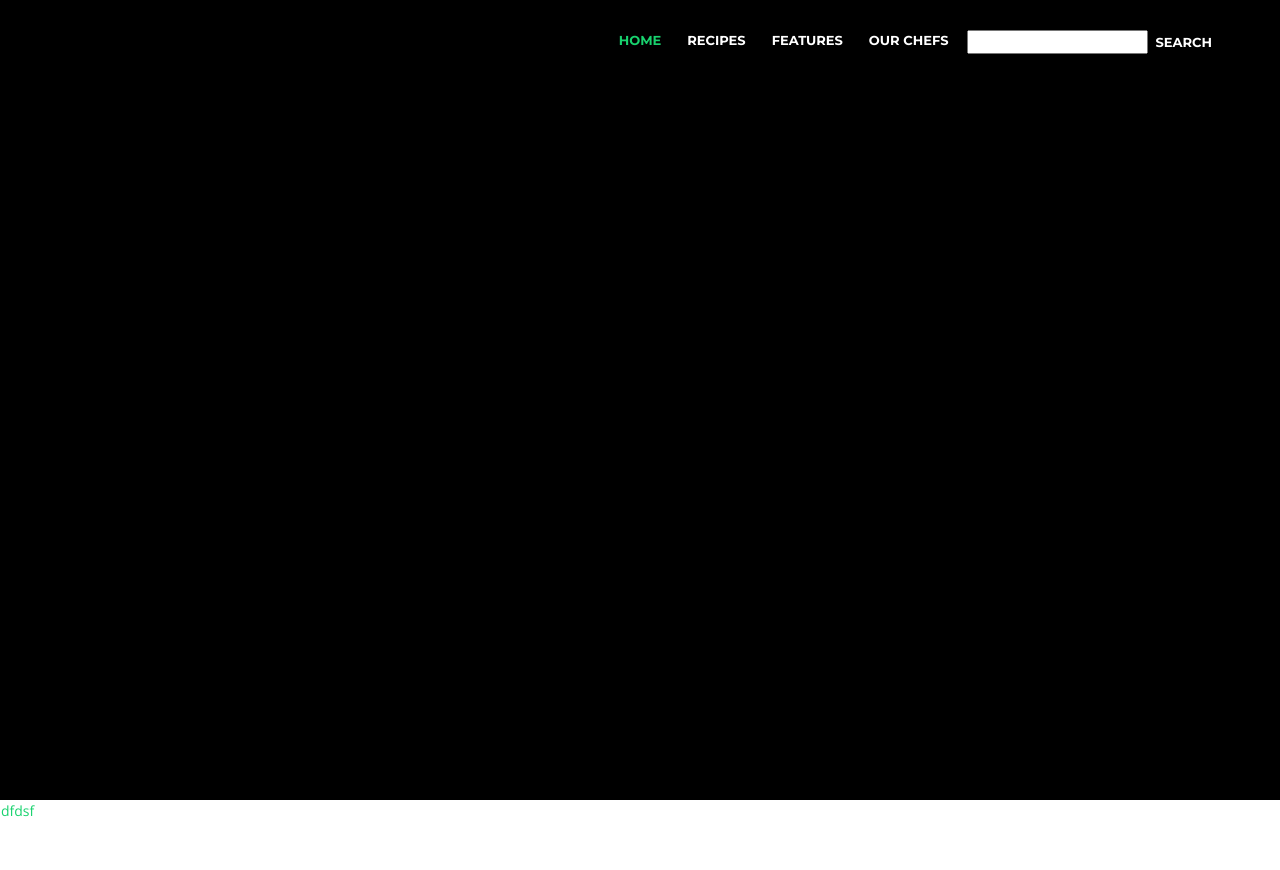
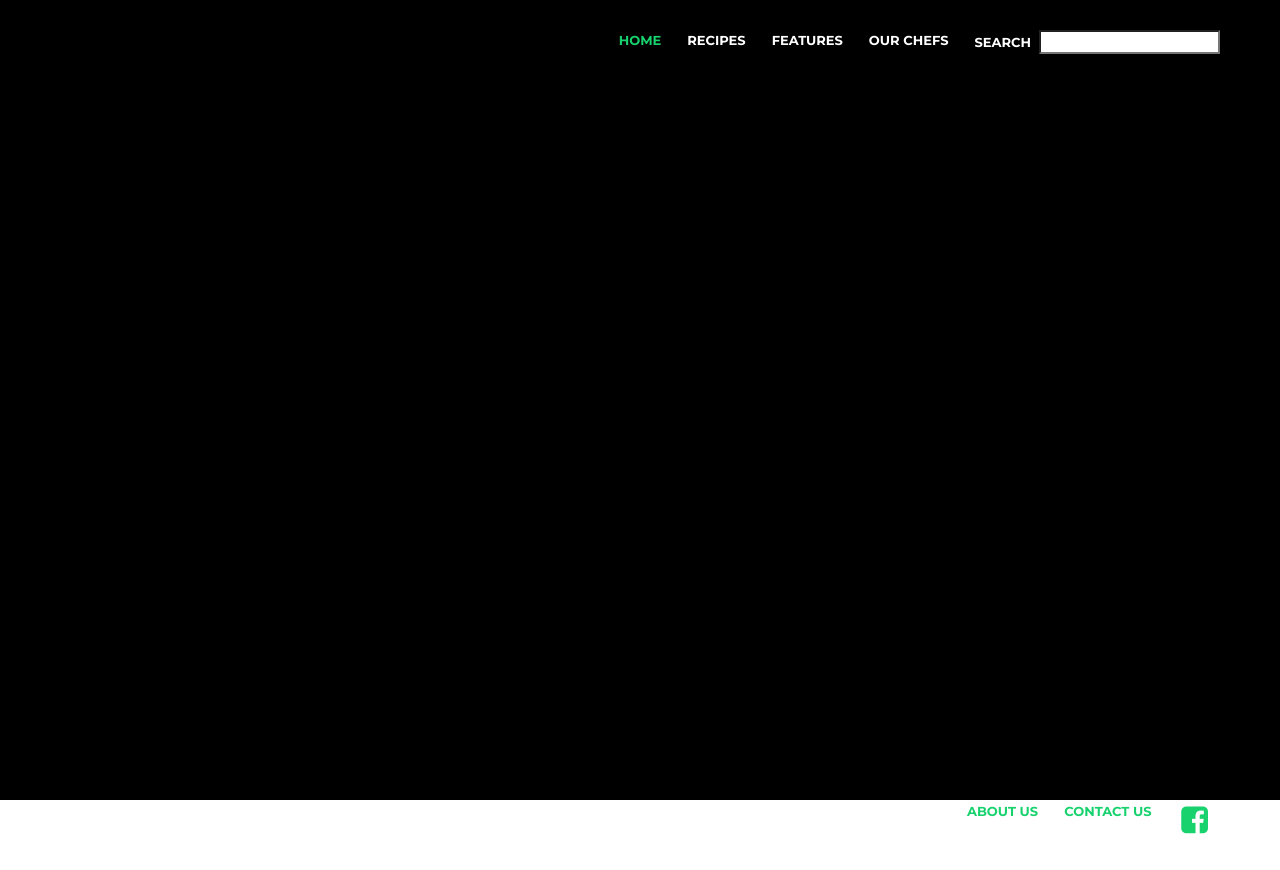
Before and after one commit to MeriemSaaid/food_lover_react, a React (Create React App) app: page / in a window 1280 px wide. Built offline with nearby package versions, Linux system fonts and the light colour scheme.

Commit message:
adding fb contact us and about

```diff
--- a/package.json
+++ b/package.json
@@ -12,7 +12,8 @@
     "react": "^16.7.0",
     "react-dom": "^16.7.0",
     "react-router-dom": "^4.3.1",
-    "react-scripts": "2.1.1"
+    "react-scripts": "2.1.1",
+    "semantic-ui-react": "^0.84.0"
   },
   "scripts": {
     "start": "react-scripts start",
--- a/public/index.html
+++ b/public/index.html
@@ -1,6 +1,11 @@
 <!DOCTYPE html>
 <html lang="en">
   <head>
+    <!--Semantic ui cdn-->
+    <link
+  rel="stylesheet"
+  href="//cdn.jsdelivr.net/npm/semantic-ui@2.4.1/dist/semantic.min.css"
+/>
     <meta charset="utf-8" />
     <link rel="shortcut icon" href="%PUBLIC_URL%/favicon.ico" />
     <meta
@@ -49,7 +54,7 @@
       integrity="sha384-mzrmE5qonljUremFsqc01SB46JvROS7bZs3IO2EmfFsd15uHvIt+Y8vEf7N7fWAU"
       crossorigin="anonymous"
     />
-
+    <link href="//maxcdn.bootstrapcdn.com/font-awesome/4.1.0/css/font-awesome.min.css" rel="stylesheet">
     <title>Food lover</title>
   </head>
   <body>
--- a/src/App.css
+++ b/src/App.css
@@ -1481,31 +1481,6 @@ body.mobile-nav-active #mobile-nav-toggle {
   line-height: 26px;
 }
 
-#footer .footer-top .footer-newsletter {
-  margin-bottom: 30px;
-}
-
-#footer .footer-top .footer-newsletter input[type="email"] {
-  border: 0;
-  padding: 6px 8px;
-  width: 65%;
-}
-
-#footer .footer-top .footer-newsletter input[type="submit"] {
-  background: #18d26e;
-  border: 0;
-  width: 35%;
-  padding: 6px 0;
-  text-align: center;
-  color: #fff;
-  transition: 0.3s;
-  cursor: pointer;
-}
-
-#footer .footer-top .footer-newsletter input[type="submit"]:hover {
-  background: #13a456;
-}
-
 #footer .copyright {
   text-align: center;
   padding-top: 30px;
@@ -1517,6 +1492,37 @@ body.mobile-nav-active #mobile-nav-toggle {
   color: #ddd;
 }
 
+/* Facebook Logo formatting */
+.social:hover {
+  -webkit-transform: scale(1.1);
+  -moz-transform: scale(1.1);
+  -o-transform: scale(1.1);
+}
+.social {
+  -webkit-transform: scale(0.8);
+  /* Browser Variations: */
+
+  -moz-transform: scale(0.8);
+  -o-transform: scale(0.8);
+  -webkit-transition-duration: 0.5s;
+  -moz-transition-duration: 0.5s;
+  -o-transition-duration: 0.5s;
+}
+
+/*
+ Multicoloured Hover Variations
+*/
+
+#social-fb:hover {
+  color: #3B5998;
+}
+
+#social-gp:hover {
+  color: #d34836;
+}
+#social-em:hover {
+  color: #f39c12;
+}
 /*--------------------------------------------------------------
 # Responsive Media Queries
 --------------------------------------------------------------*/
--- a/src/components/layout/Footer.js
+++ b/src/components/layout/Footer.js
@@ -6,7 +6,19 @@ export default class Footer extends Component {
     return (
       <nav className="navbar navbar-dark fixed-bottom">
         <div className="full-width">
-          <a href="">dfdsf</a>
+        <nav id="nav-menu-container">
+          <ul className="nav-menu">
+            <li className="menu-active">
+              <a href="#intro">About Us</a>
+           </li>
+           <li className="menu-active">
+              <a href="#intro">Contact Us</a>
+           </li>
+           <li className="menu-active">
+           <a href="https://www.fb.me/foodloverrecipe"><i id="social-fb" class="fa fa-facebook-square fa-3x social"></i></a>
+           </li>
+           </ul>
+           </nav>
         </div>
       </nav>
     );
--- a/src/components/layout/Navbar.js
+++ b/src/components/layout/Navbar.js
@@ -1,5 +1,4 @@
 import React, { Component } from "react";
-
 export default class Navbar extends Component {
   render() {
     return (
@@ -33,8 +32,8 @@ export default class Navbar extends Component {
               </ul>
             </li>
             <li>
+              <a href="#contact">Search</a>
               <input type="text" />
-              <a href="#contact">Search</a>
             </li>
           </ul>
         </nav>
```
Also changed, not shown: 1 other file (tests, documents, lock files or other folders).
